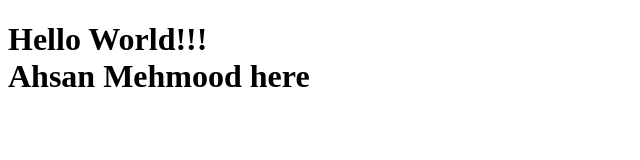
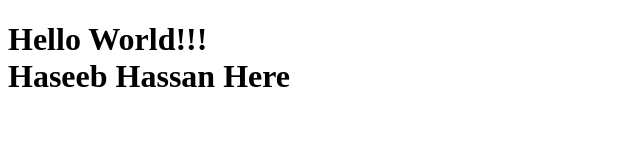
Before and after one commit to akhano26/tocsterminalali, a plain HTML site: page index.html in a window 1280 px wide. Shown: the whole page, without its empty margins (0-640 px from the left). Drawn offline with Linux system fonts and the light colour scheme.

Commit message:
Update index.html

```diff
--- a/index.html
+++ b/index.html
@@ -6,6 +6,6 @@
     <title>Hello World</title>
 </head>
 <body>
-    <h1>Hello World!!! <br/> Ahsan Mehmood here</h1>
+    <h1>Hello World!!! <br/>Haseeb Hassan Here</h1>
 </body>
 </html>
```
